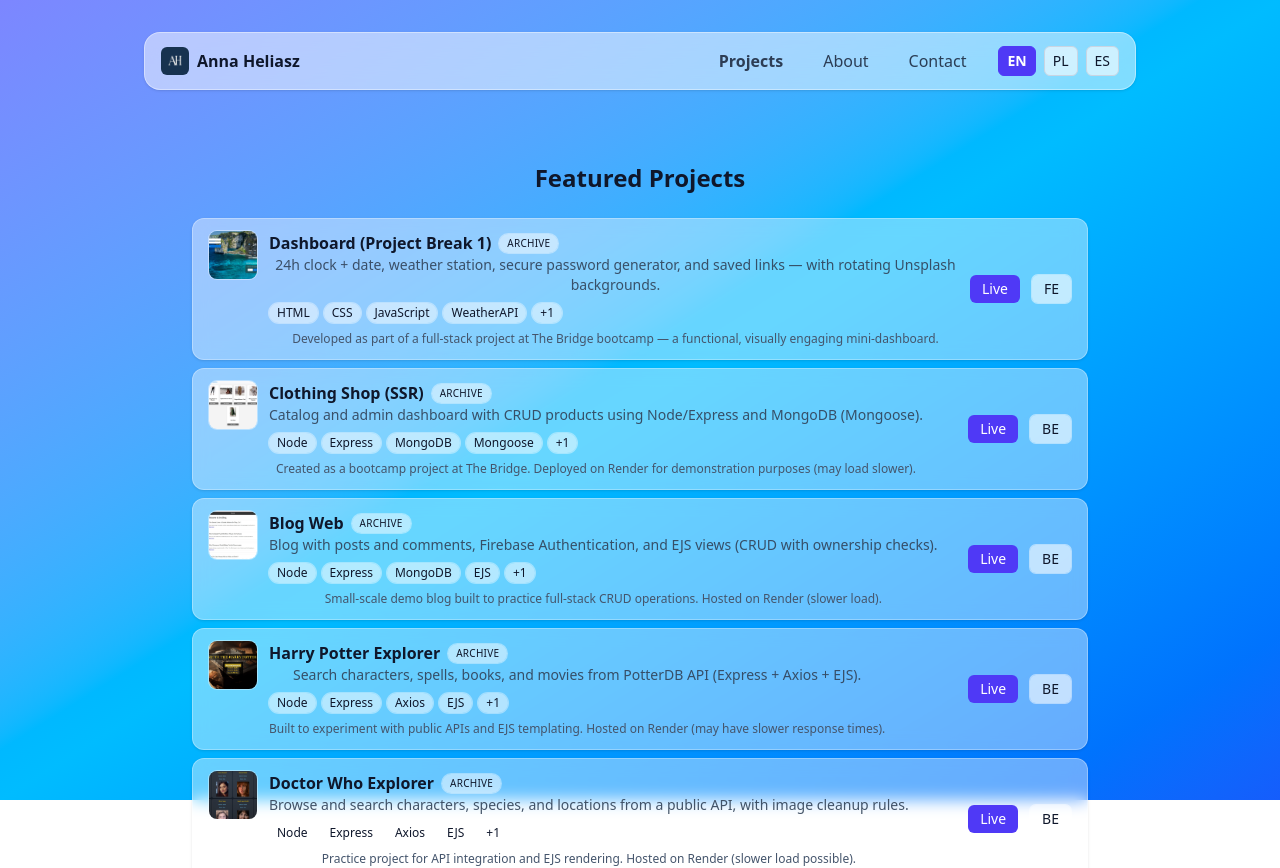
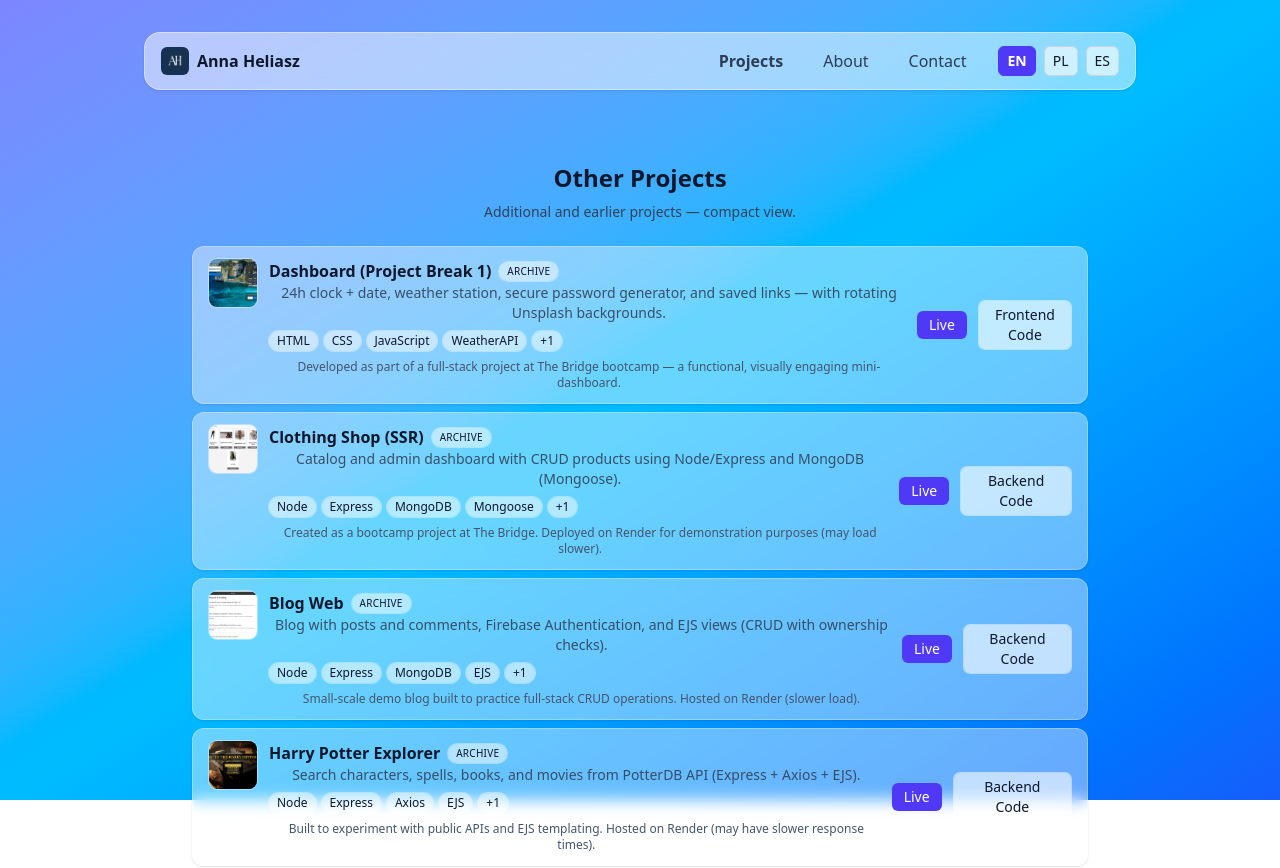
Before and after one commit to Ania58/portfolio-anna, a React (Vite) app: page /projects in a window 1280 px wide. Shown: the top 868 px of the page. Built offline with nearby package versions, Linux system fonts and the light colour scheme.

Commit message:
Projects: translate buttons in compact items; clarify /projects as Other Projects with intro

```diff
--- a/src/components/Project.tsx
+++ b/src/components/Project.tsx
@@ -7,13 +7,16 @@ export default function Project() {
 
   return (
     <section className="py-8 px-4">
-      <h2 className="text-2xl font-bold mb-6 text-center">
-        {t('sections.projects', 'Projects')}
+      <h2 className="text-2xl font-bold text-center">
+        {t('sections.archive')}
       </h2>
+      <p className="mt-2 mb-6 text-center text-sm text-slate-700">
+        {t('archive.intro')}
+      </p>
 
       <ul className="mx-auto max-w-4xl space-y-2">
-        {archiveProjects.map(p => (
-          <ProjectItemCompact key={p.id} project={p} />
+        {archiveProjects.map((project) => (
+          <ProjectItemCompact key={project.id} project={project} />
         ))}
       </ul>
     </section>
--- a/src/components/ProjectItemCompact.tsx
+++ b/src/components/ProjectItemCompact.tsx
@@ -70,7 +70,7 @@ export default function ProjectItemCompact({ project }: { project: ArchiveProjec
               rel="noopener noreferrer"
               className="text-sm px-3 py-1 rounded-md ring-1 ring-white/50 bg-white/60 hover:bg-white"
             >
-              FE
+                {t('project.codeFrontend')}
             </a>
           )}
           {project.links?.code?.backend && (
@@ -80,7 +80,7 @@ export default function ProjectItemCompact({ project }: { project: ArchiveProjec
               rel="noopener noreferrer"
               className="text-sm px-3 py-1 rounded-md ring-1 ring-white/50 bg-white/60 hover:bg-white"
             >
-              BE
+              {t('project.codeBackend')}
             </a>
           )}
         </div>
--- a/src/i18n/locales/en/translations.json
+++ b/src/i18n/locales/en/translations.json
@@ -11,7 +11,8 @@
         "ctaContact": "Contact me"
     },
     "sections": {
-        "projects": "Featured Projects"
+        "projects": "Featured Projects",
+        "archive": "Other Projects"
     },
     "project": {
         "live": "Live",
@@ -41,6 +42,7 @@
         }
     },
     "archive": {
+        "intro": "Additional and earlier projects — compact view.",
         "dashboard": {
             "title": "Dashboard (Project Break 1)",
             "value": "24h clock + date, weather station, secure password generator, and saved links — with rotating Unsplash backgrounds.",
--- a/src/i18n/locales/es/translations.json
+++ b/src/i18n/locales/es/translations.json
@@ -11,7 +11,8 @@
         "ctaContact": "Contáctame"
     },
     "sections": {
-        "projects": "Proyectos destacados"
+        "projects": "Proyectos destacados",
+        "archive": "Otros proyectos"
     },
     "project": {
         "live": "En vivo",
@@ -41,6 +42,7 @@
         }
     },
     "archive": {
+        "intro": "Proyectos adicionales y anteriores — vista compacta.",
         "dashboard": {
             "title": "Dashboard (Project Break 1)",
             "value": "Reloj 24h con fecha, estación meteorológica, generador de contraseñas y lista de enlaces — con fondos de Unsplash.",
--- a/src/i18n/locales/pl/translations.json
+++ b/src/i18n/locales/pl/translations.json
@@ -11,7 +11,8 @@
         "ctaContact": "Napisz do mnie"
     },
     "sections": {
-        "projects": "Najważniejsze projekty"
+        "projects": "Najważniejsze projekty",
+        "archive": "Pozostałe projekty"
     },
     "project": {
         "live": "Na żywo",
@@ -41,6 +42,7 @@
         }
     },
     "archive": {
+        "intro": "Dodatkowe i wcześniejsze projekty — w formie skróconej.",
         "dashboard": {
             "title": "Dashboard (Project Break 1)",
             "value": "Zegar 24h z datą, stacja pogodowa, generator haseł i lista linków — z rotującym tłem z Unsplash.",
```
